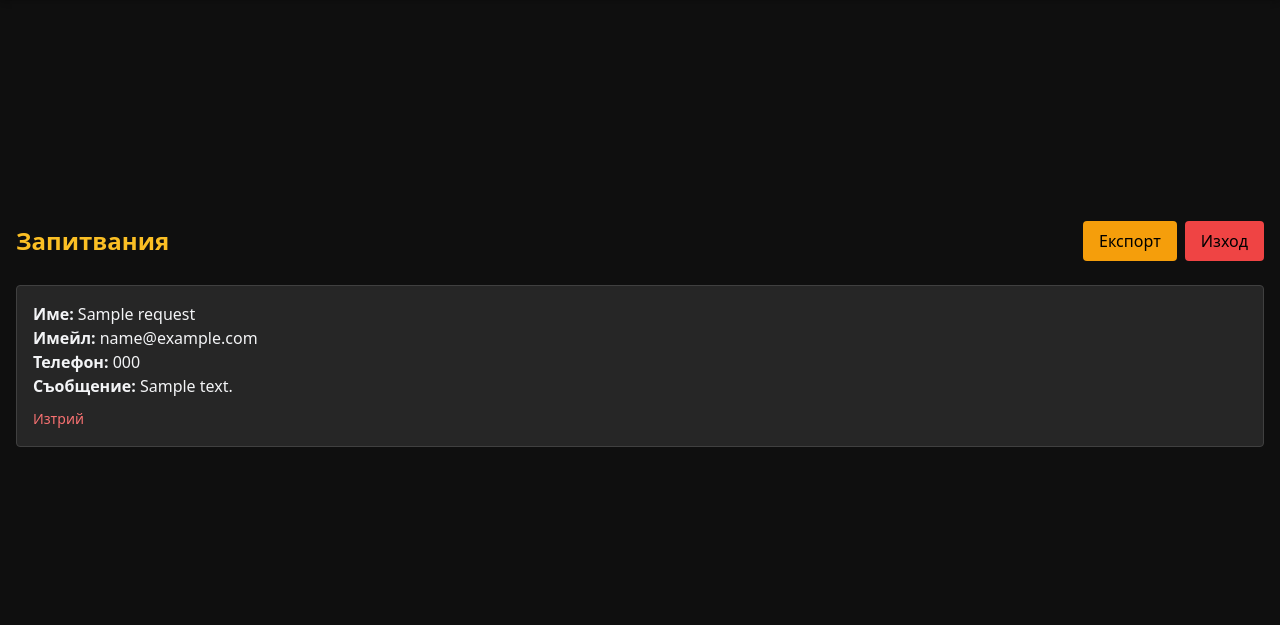
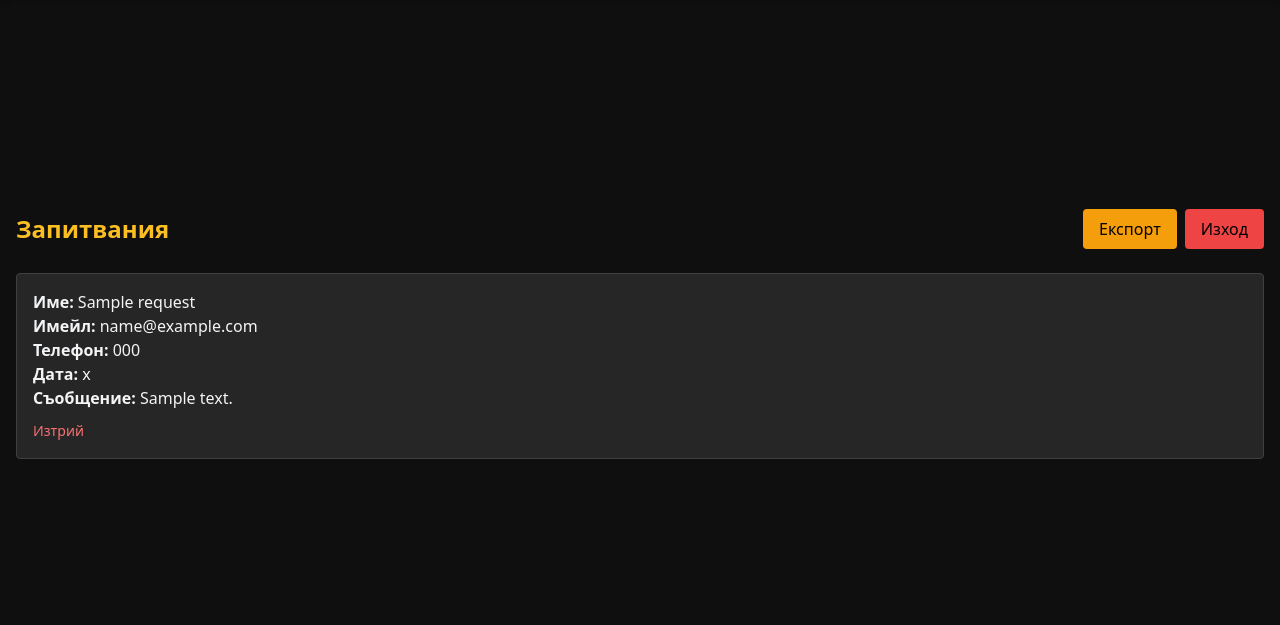
Before and after one commit to IliaDimchev/trot, a Flask app: page /admin in a window 1280 px wide. Shown: the part 80-705 px from the top of the page. Run offline with Flask 3, Linux system fonts and the light colour scheme; a user stored in the database is signed in; tables that the repository leaves empty hold one stand-in row (values such as "Sample post"); some libraries are stand-ins or nearby versions.

Commit message:
timestamp added to admin template and export as csv header

```diff
--- a/app.py
+++ b/app.py
@@ -176,7 +176,7 @@
 def export_csv():
     output = io.StringIO()
     writer = csv.writer(output)
-    writer.writerow(["ID", "Име", "Имейл", "Съобщение"])
+    writer.writerow(["ID", "Име", "Имейл", "Съобщение", "Дата"])
 
     for req in ServiceRequest.query.all():
         writer.writerow([req.id, req.name, req.email, req.phone, req.message, req.timestamp])
--- a/templates/admin.html
+++ b/templates/admin.html
@@ -18,6 +18,7 @@
         <p><strong>Име:</strong> {{ req.name }}</p>
         <p><strong>Имейл:</strong> {{ req.email }}</p>
         <p><strong>Телефон:</strong> {{ req.phone }}</p>
+        <p><strong>Дата:</strong> {{ req.timestamp }}</p>
         <p><strong>Съобщение:</strong> {{ req.message }}</p>
         <form action="{{ url_for('delete_request', request_id=req.id) }}" method="post" class="mt-2">
           <button type="submit" class="text-sm text-red-400 hover:underline">Изтрий</button>
```
